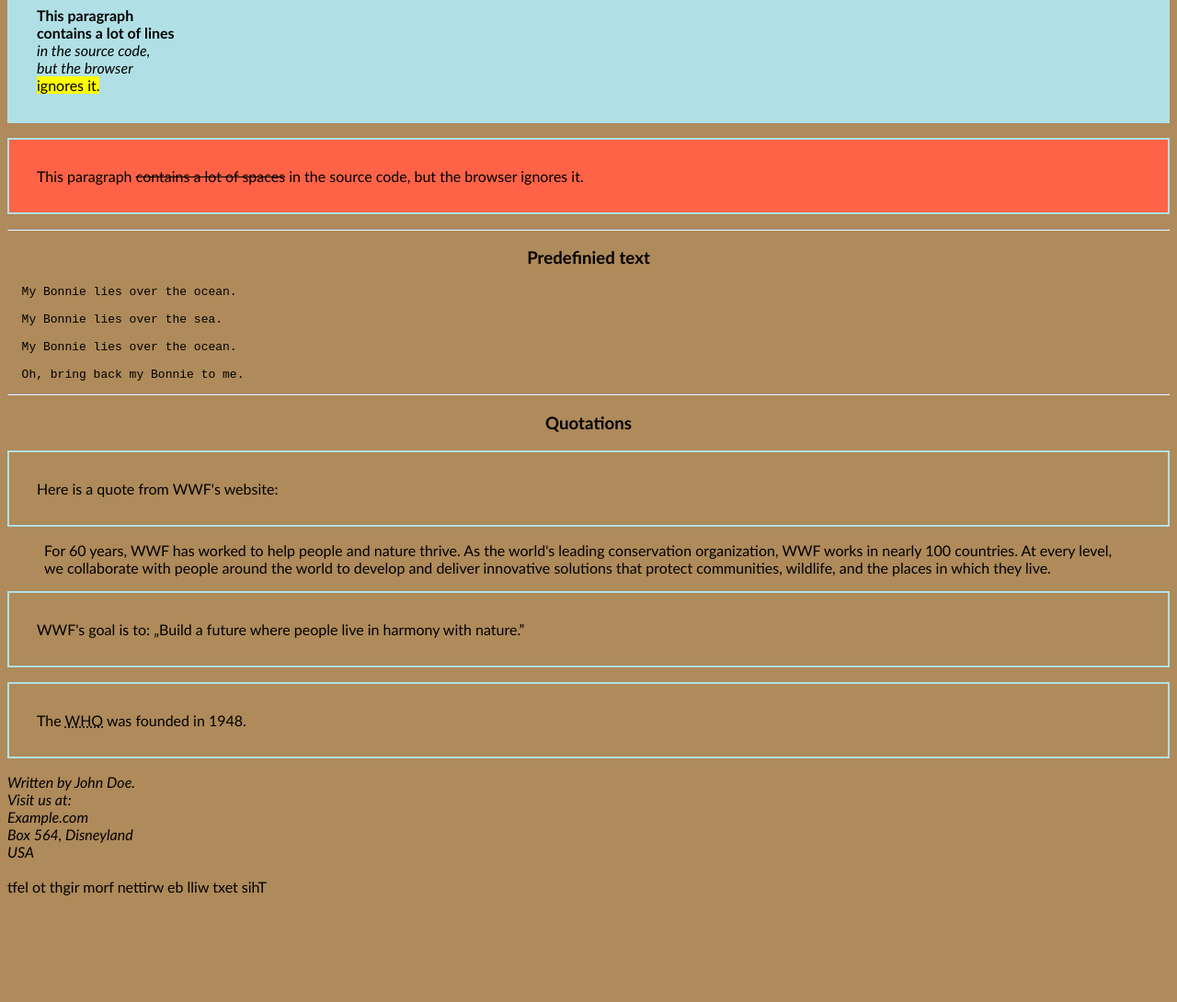
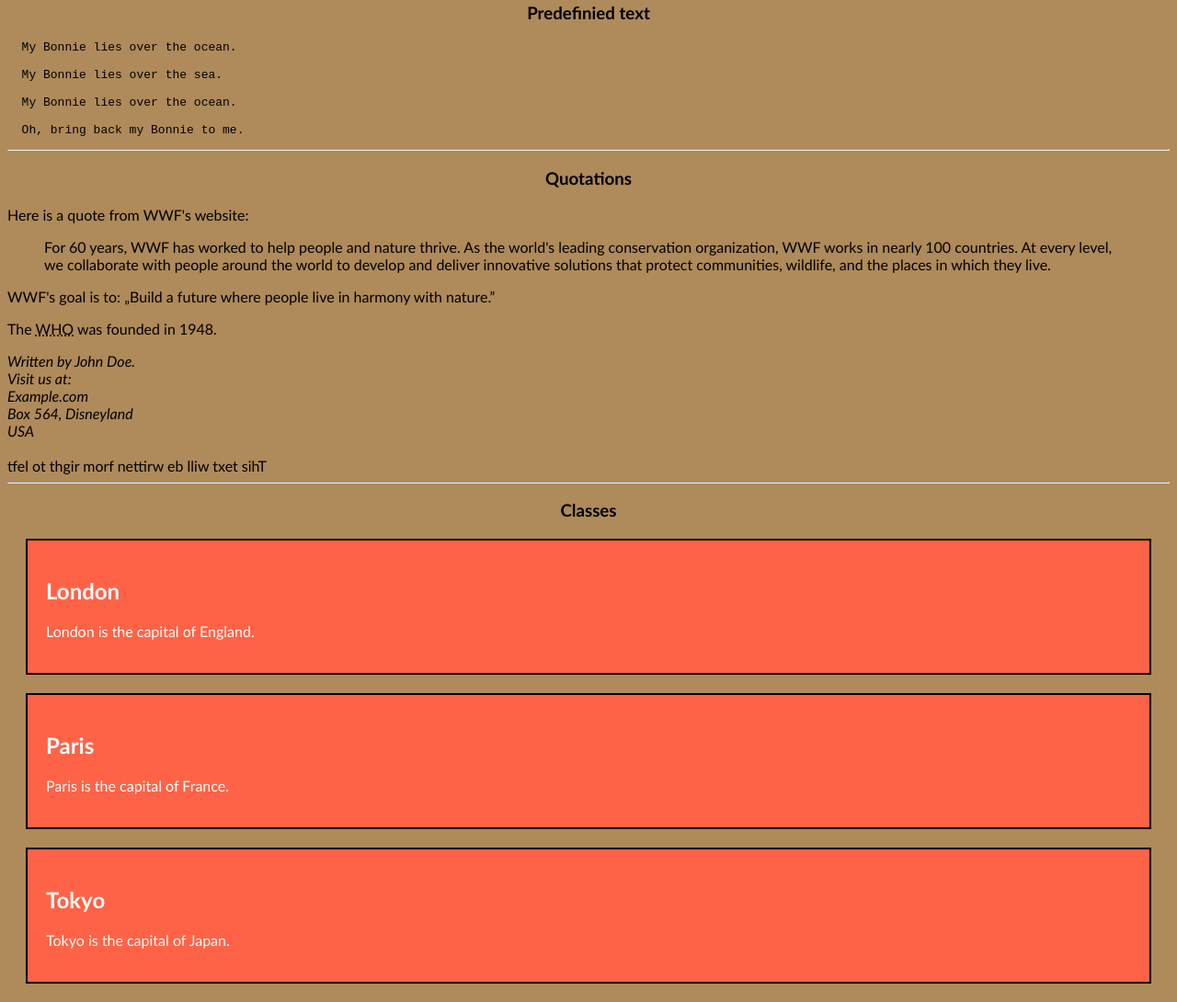
Before and after one commit to FreeformDSW/html-training, a plain HTML site: page index.htm in a window 1280 px wide. Shown: the part 818-1908 px from the top of the page at 92% size. Before the commit the page ends 1800 px from the top, so only its background shows below. Drawn offline with Linux system fonts and the light colour scheme.

Commit message:
Update 2 index.htm

```diff
--- a/index.htm
+++ b/index.htm
@@ -6,9 +6,12 @@ body {
 	background-color: rgb(175, 138, 90);
 	font-family: calibri;
 }
-p {
-  border: 2px solid powderblue;
-  padding: 30px;
+.city {
+  background-color: tomato;
+  color: white;
+  border: 2px solid black;
+  margin: 20px;
+  padding: 20px;
 }
 </style>
 
@@ -44,12 +47,16 @@ kolejny paragraf.
 </p>
 
 <p style="background-color:tomato;">
-This paragraph
+<div>This paragraph</div>
 <del>contains         a lot of spaces</del>
 in the source         code,
 but the        browser
 ignores it.
 </p>
+
+<p>My mother has <span style="color:blue;font-weight:bold;">blue</span>
+ eyes and my father has <span style="color:darkolivegreen;font-weight:bold;">dark green</span> eyes.
+ </p>
 
 <hr>
 <h3 style="text-align:center;">Predefinied text</h3>
@@ -91,5 +98,23 @@ USA
 
 <bdo dir="rtl"><br>This text will be written from right to left</bdo>
 
+<hr>
+<h3 style="text-align:center;">Classes</h3>
+
+<div class="city">
+  <h2>London</h2>
+  <p>London is the capital of England.</p>
+</div>
+
+<div class="city">
+  <h2>Paris</h2>
+  <p>Paris is the capital of France.</p>
+</div>
+
+<div class="city">
+  <h2>Tokyo</h2>
+  <p>Tokyo is the capital of Japan.</p>
+</div>
+
 </body>
 </html>
```
